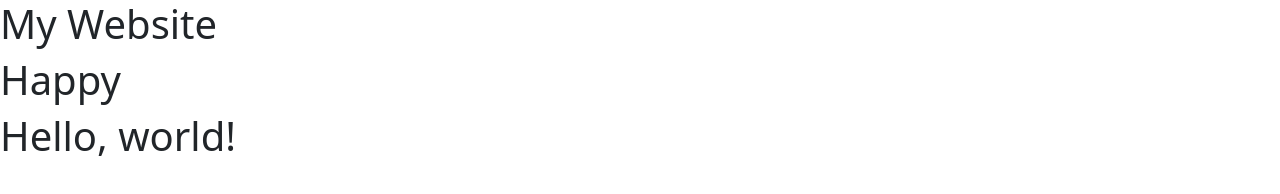
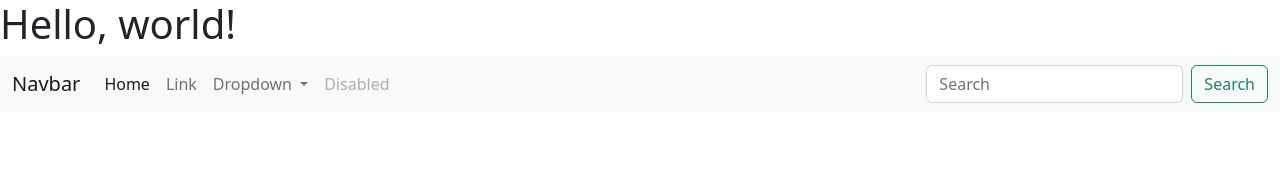
Before and after one commit to kmerz5/Homework1, a plain HTML site: page index.html in a window 1280 px wide. Drawn offline with nearby package versions, Linux system fonts and the light colour scheme.

Commit message:
Update index.html

```diff
--- a/index.html
+++ b/index.html
@@ -1,11 +1,3 @@
-<html>
-<body>
-<h1> My Website</h1>
-  <h1> Happy </h1>
-</body>
-</html>
-
-
 <!doctype html>
 <html lang="en">
   <head>
@@ -18,4 +10,41 @@
     <h1>Hello, world!</h1>
     <script src="https://cdn.jsdelivr.net/npm/bootstrap@5.2.0/dist/js/bootstrap.bundle.min.js" integrity="sha384-A3rJD856KowSb7dwlZdYEkO39Gagi7vIsF0jrRAoQmDKKtQBHUuLZ9AsSv4jD4Xa" crossorigin="anonymous"></script>
   </body>
+
+  <nav class="navbar navbar-expand-lg bg-light">
+  <div class="container-fluid">
+    <a class="navbar-brand" href="#">Navbar</a>
+    <button class="navbar-toggler" type="button" data-bs-toggle="collapse" data-bs-target="#navbarSupportedContent" aria-controls="navbarSupportedContent" aria-expanded="false" aria-label="Toggle navigation">
+      <span class="navbar-toggler-icon"></span>
+    </button>
+    <div class="collapse navbar-collapse" id="navbarSupportedContent">
+      <ul class="navbar-nav me-auto mb-2 mb-lg-0">
+        <li class="nav-item">
+          <a class="nav-link active" aria-current="page" href="#">Home</a>
+        </li>
+        <li class="nav-item">
+          <a class="nav-link" href="#">Link</a>
+        </li>
+        <li class="nav-item dropdown">
+          <a class="nav-link dropdown-toggle" href="#" role="button" data-bs-toggle="dropdown" aria-expanded="false">
+            Dropdown
+          </a>
+          <ul class="dropdown-menu">
+            <li><a class="dropdown-item" href="#">Action</a></li>
+            <li><a class="dropdown-item" href="#">Another action</a></li>
+            <li><hr class="dropdown-divider"></li>
+            <li><a class="dropdown-item" href="#">Something else here</a></li>
+          </ul>
+        </li>
+        <li class="nav-item">
+          <a class="nav-link disabled">Disabled</a>
+        </li>
+      </ul>
+      <form class="d-flex" role="search">
+        <input class="form-control me-2" type="search" placeholder="Search" aria-label="Search">
+        <button class="btn btn-outline-success" type="submit">Search</button>
+      </form>
+    </div>
+  </div>
+</nav>
 </html>
```
